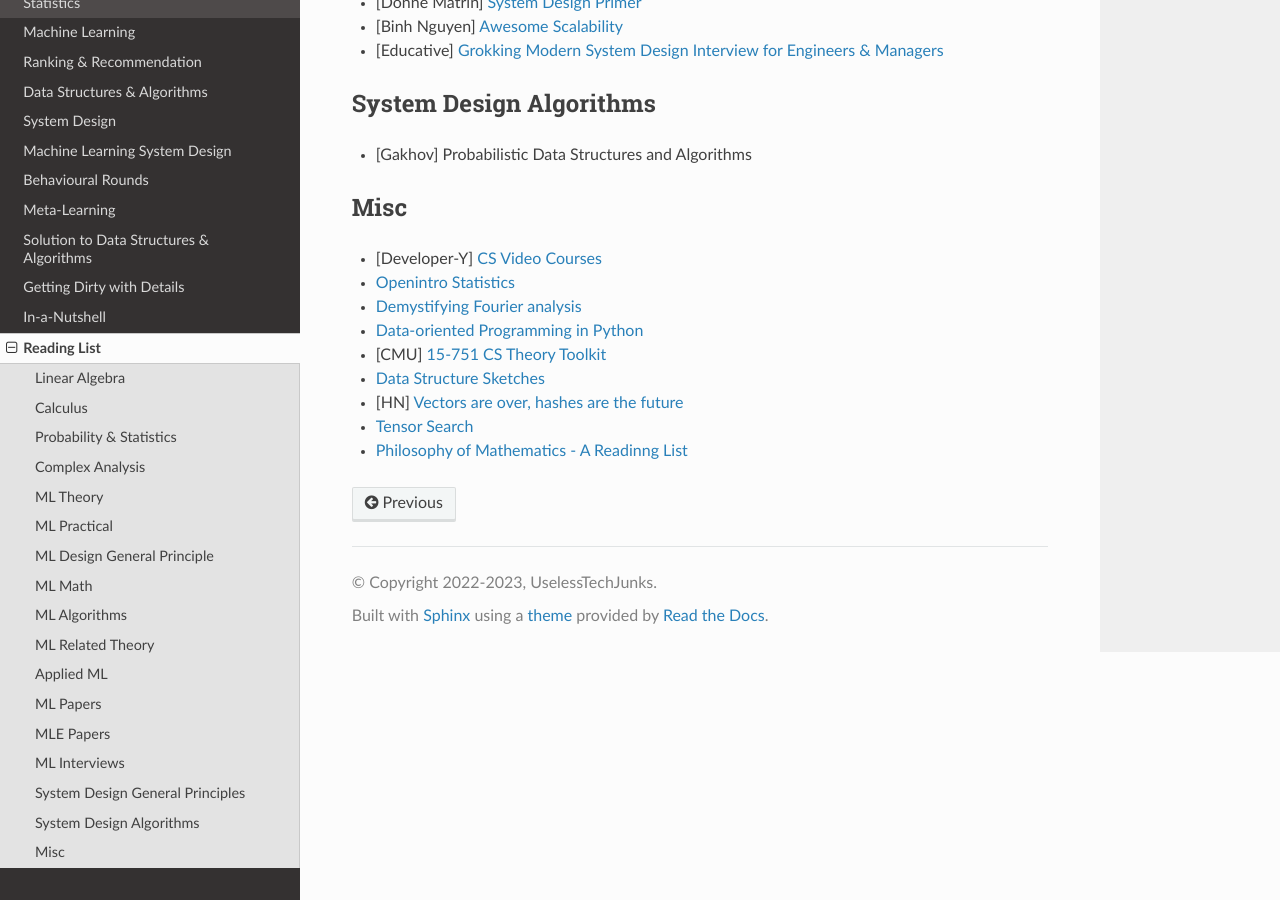
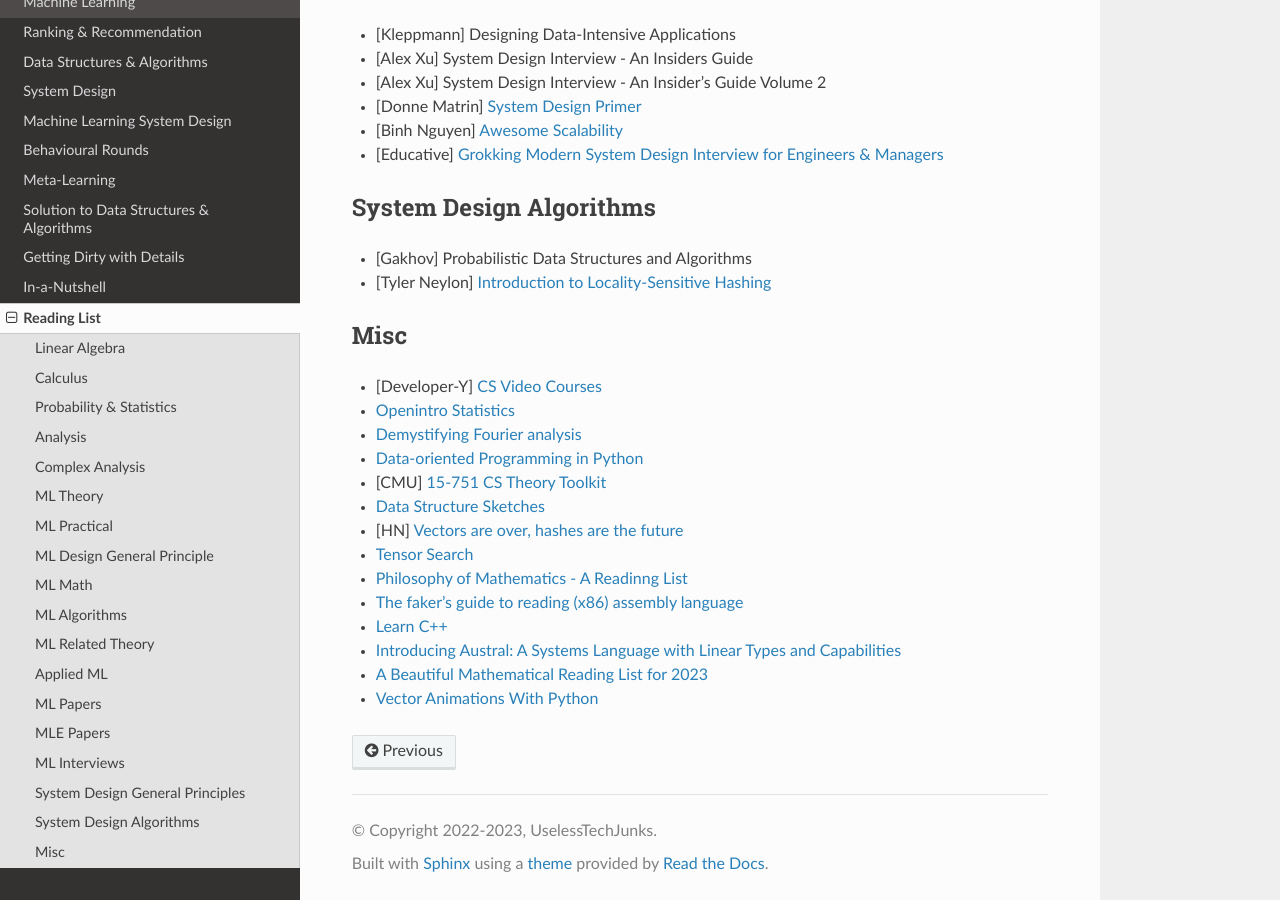
Before and after one commit to uselesstechjunks/leetcode, a Sphinx documentation site: the page built from docs/source/readlist.rst, in a window 1280 px wide and 900 px high, scrolled down 2929 px. Built offline with Sphinx 7.4.7 and the Read the Docs theme 2.0.0, drawn with Linux system fonts in a browser that asks for light colours; some of the changed text lies outside the part shown.

Commit message:
Update readlist.rst

```diff
--- a/docs/source/readlist.rst
+++ b/docs/source/readlist.rst
@@ -20,6 +20,11 @@ Probability & Statistics
 * [MIT] `RES.6-012 Introduction to Probability <https://www.youtube.com/playlist?list=PLUl4u3cNGP60hI9ATjSFgLZpbNJ7myAg6>`_
 * [CMU] `36-705 - Intermediate Statistics <https://www.youtube.com/playlist?list=PLt2Pd5kunvJ6-wpJG9hlWlk47c76bm9L6>`_
 * [statisticsmatt] `Introduction to Mathematical Statistics with Illustrations using R <https://www.youtube.com/playlist?list=PLmM_3MA2HWpan-KlYp-QCbPHxMj5FK0TB>`_
+
+Analysis
+***********************************
+
+* [SO] `Pointwise vs. Uniform Convergence <https://math.stackexchange.com/questions/597765/pointwise-vs-uniform-convergence#915867>`_
 
 Complex Analysis
 ***********************************
@@ -140,6 +145,7 @@ System Design Algorithms
 ***********************************
 
 * [Gakhov] Probabilistic Data Structures and Algorithms
+* [Tyler Neylon] `Introduction to Locality-Sensitive Hashing <https://tylerneylon.com/a/lsh1/lsh_post1.html>`_
 
 Misc
 ***********************
@@ -153,3 +159,8 @@ Misc
 * [HN] `Vectors are over, hashes are the future <https://news.ycombinator.com/item?id=33123972>`_
 * `Tensor Search <https://www.reddit.com/r/MachineLearning/comments/xk31n8/p_my_cofounder_and_i_quit_our_engineering_jobs_at/>`_
 * `Philosophy of Mathematics - A Readinng List <https://www.logicmatters.net/2020/11/16/philosophy-of-mathematics-a-reading-list/>`_
+* `The faker's guide to reading (x86) assembly language <https://www.timdbg.com/posts/fakers-guide-to-assembly/>`_
+* `Learn C++ <https://www.learncpp.com/>`_
+* `Introducing Austral: A Systems Language with Linear Types and Capabilities <https://borretti.me/article/introducing-austral>`_
+* `A Beautiful Mathematical Reading List for 2023 <https://abakcus.com/a-beautiful-mathematical-reading-list-for-2023/>`_
+* `Vector Animations With Python <https://zulko.github.io/blog/2014/09/20/vector-animations-with-python/>`_
```
